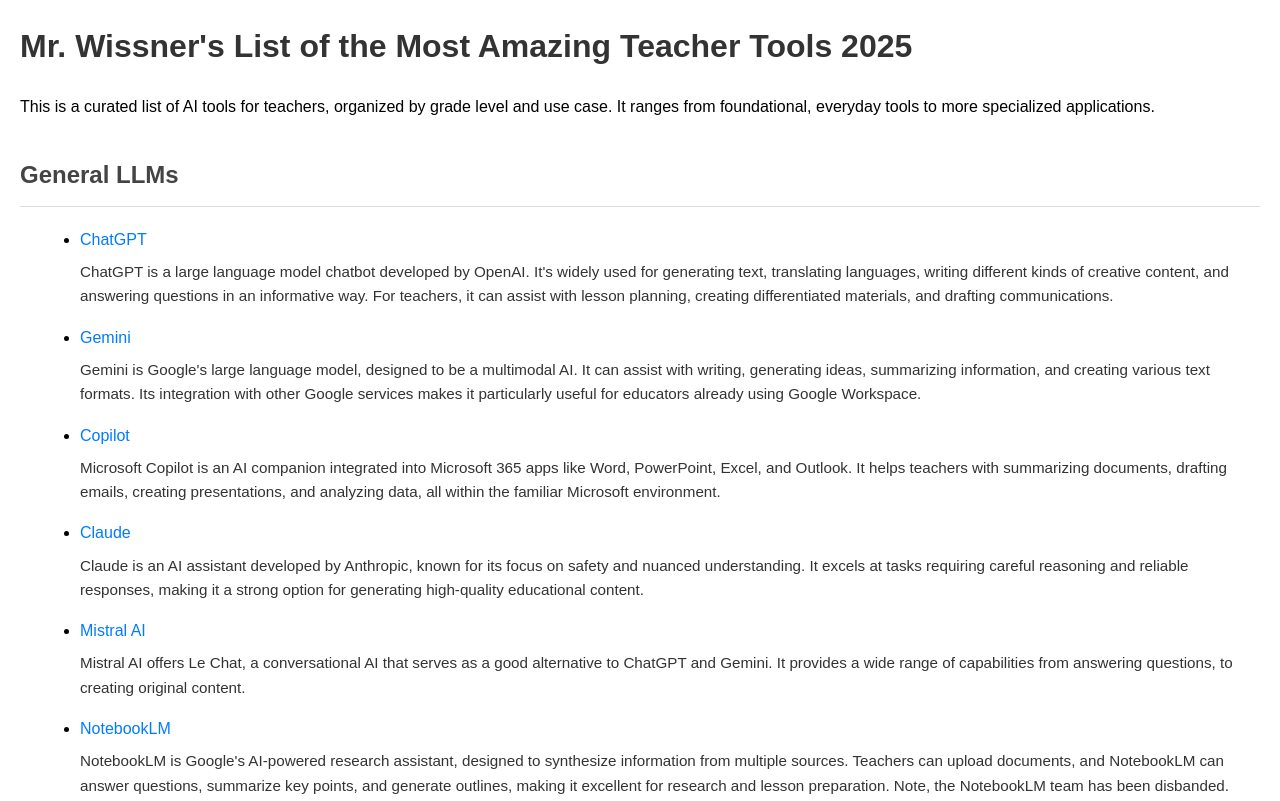
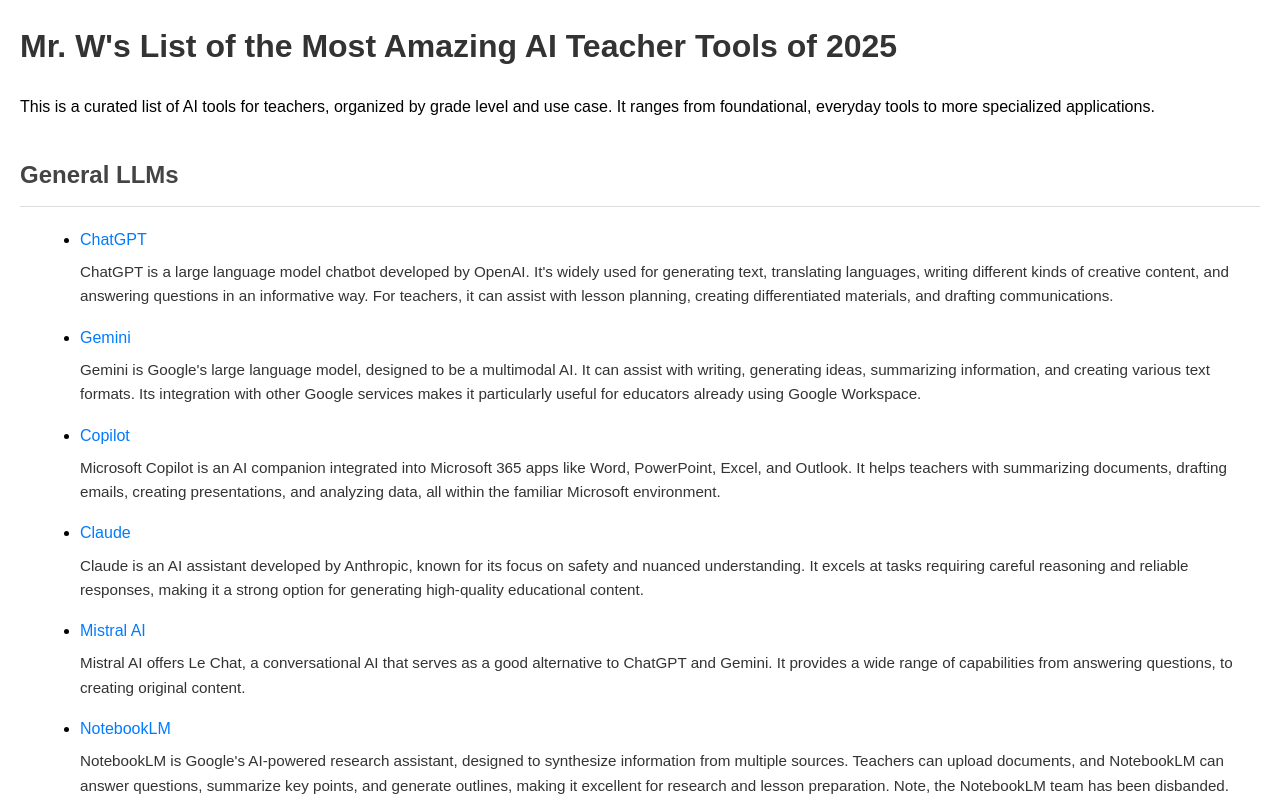
Before and after one commit to americanus/americanus.github.io, a plain HTML site: page index.html in a window 1280 px wide. Shown: the top 801 px of the page. Drawn offline with Linux system fonts and the light colour scheme.

Commit message:
Changed Title and Heading

```diff
--- a/index.html
+++ b/index.html
@@ -3,7 +3,7 @@
 <head>
     <meta charset="UTF-8">
     <meta name="viewport" content="width=device-width, initial-scale=1.0">
-    <title>Mr. Wissner's List of the Most Amazing Teacher Tools 2025</title>
+    <title>Mr. W's List of the Most Amazing AI Teacher Tools of 2025</title>
     <style>
         body {
             font-family: sans-serif;
@@ -61,7 +61,7 @@
 </head>
 <body>
 
-    <h1>Mr. Wissner's List of the Most Amazing Teacher Tools 2025</h1>
+    <h1>Mr. W's List of the Most Amazing AI Teacher Tools of 2025</h1>
 
     <p>This is a curated list of AI tools for teachers, organized by grade level and use case. It ranges from foundational, everyday tools to more specialized applications.</p>
 
```
